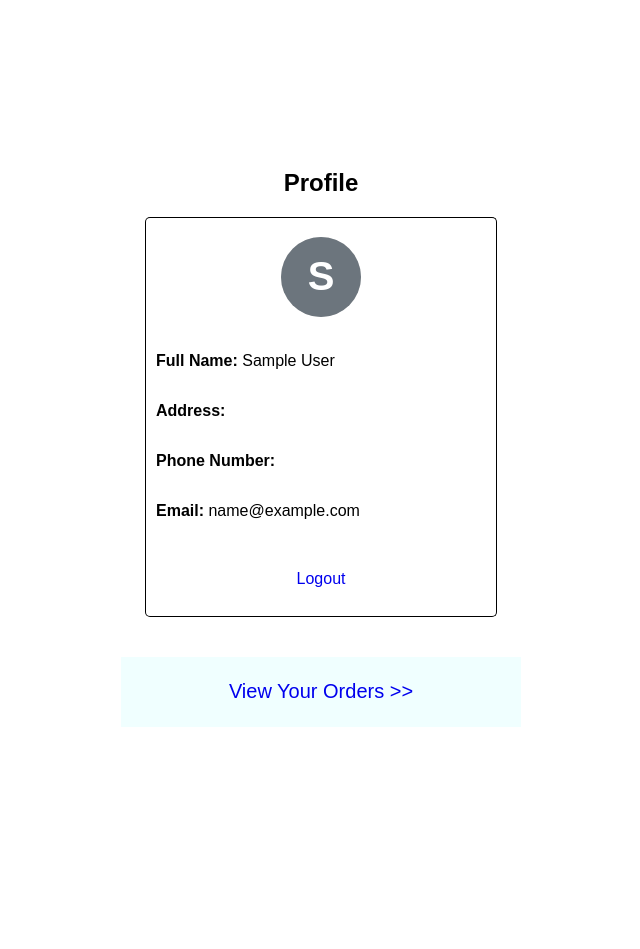
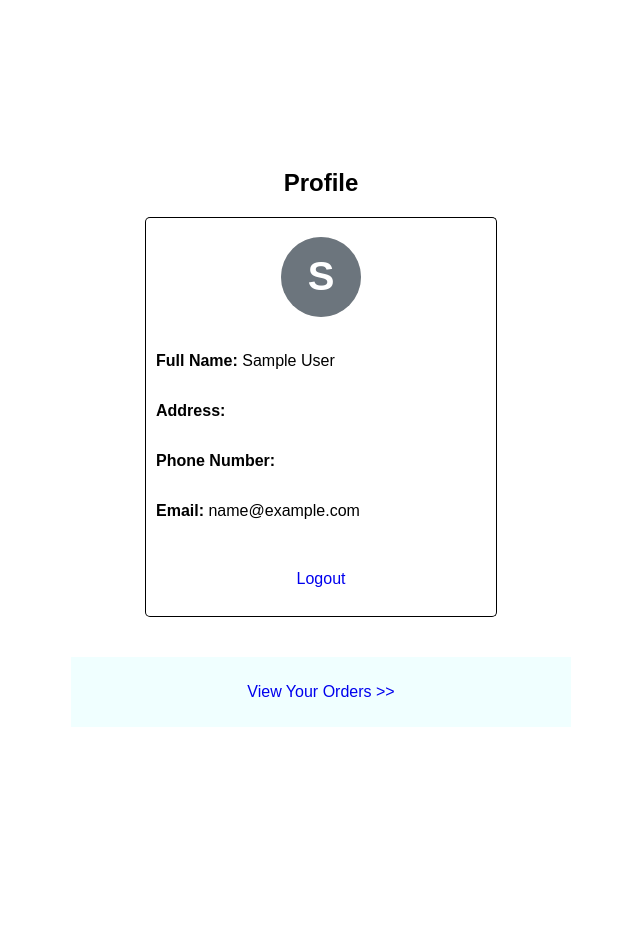
Before and after one commit to jayraj2106/Vendsys-ecommerce, a Django app: page /accounts/profile/ in a window 1280 px wide. Shown: the part 44-993 px from the top of the page, without its empty margins (319-959 px from the left). Run offline with Django 4.2, Linux system fonts and the light colour scheme; the visitor is signed in with stand-in values (Sample User, id 1).

Commit message:
fix: refine UI across cart, products, orders and details pages

```diff
--- a/Vendsys/products/static/products/product_list.css
+++ b/Vendsys/products/static/products/product_list.css
@@ -30,6 +30,7 @@
     text-align: center;
     transition: 0.3s;
     cursor: pointer;
+    max-width: 220px;
 }
 
 /* Hover effect */
--- a/Vendsys/static_global/accounts/profile.css
+++ b/Vendsys/static_global/accounts/profile.css
@@ -82,13 +82,14 @@
 
 .order-history{
     margin-top: 40px;
-    width: 400px;
+    width: 100%;
+    max-width: 500px;
     height: 70px;
     background-color:azure;
     display: flex;
     align-items: center;
     justify-content: center;
-    font-size: 20px;
+    font-size: 16px;
     text-decoration: none;
 }
 
--- a/Vendsys/static_global/accounts/register.css
+++ b/Vendsys/static_global/accounts/register.css
@@ -4,6 +4,8 @@
     flex-direction: column;
     justify-content: center;
     align-items: center;
+    width: 100%;
+    max-width: 500px;
 
     min-height: 100vh;
     background: #f5f7fa;
--- a/Vendsys/static_global/orders/order_details.css
+++ b/Vendsys/static_global/orders/order_details.css
@@ -1,7 +1,3 @@
-body {
-    margin: 0;
-}
-
 .order-item{
     display: flex;
     justify-content: space-between;
@@ -20,7 +16,7 @@
     justify-content: center;
     width: 100%;
     height: 100%;
-    padding: 5px;
+    max-width: 500px;
 }
 
 .order-details{
--- a/Vendsys/static_global/orders/orders.css
+++ b/Vendsys/static_global/orders/orders.css
@@ -1,7 +1,3 @@
-body {
-    margin: 0;
-}
-
 .orders-container {
     width: 100%;
     height: 100%;
@@ -9,13 +5,13 @@
     flex-direction: column;
     align-items: center;
     justify-content: center;
-    padding: 5px;
 
 }
 
 .orders-list{
     margin-top: 20px;
     width: 100%;
+    max-width: 550px;
     height: 100%;
     display: flex;
     flex-direction: column;
```
